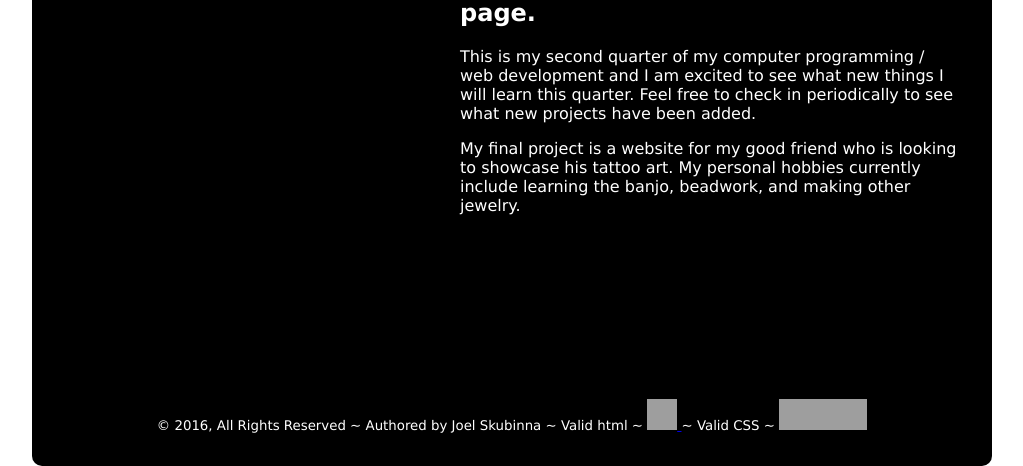
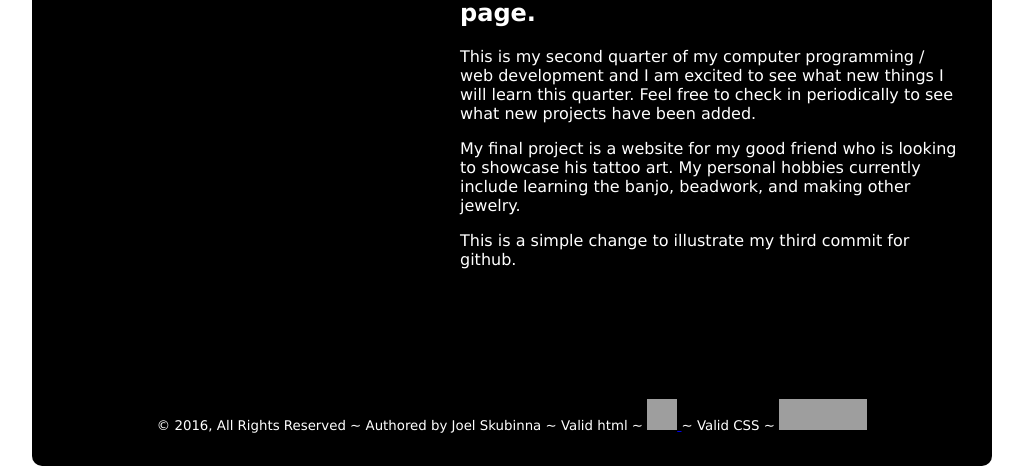
Before and after one commit to jskubinna206/sum18-web120, a PHP site: page /index.php in a window 1280 px wide. Shown: the part 608-1074 px from the top of the page, without its empty margins (128-1151 px from the left). Run offline with PHP 8.4, Linux system fonts and the light colour scheme; grey boxes are pictures that could not be loaded.

Commit message:
adds line of text to index.php
for demonstration purposes

```diff
--- a/web120/includes/portalConfig.php
+++ b/web120/includes/portalConfig.php
@@ -53,7 +53,7 @@ function makeLinks($nav1)
     foreach($nav1 as $url => $text){
 
         if($url == THIS_PAGE){
-            $myReturn .= "<li><a class=\"selected\" href=\"$url\">$text</a></li>";
+            $myReturn .= "<li><a class=\"selected\"  href=\"$url\">$text</a></li>";
         }else{
             $myReturn .= "<li><a href=\"$url\">$text</a></li>";
         }
--- a/web120/index.php
+++ b/web120/index.php
@@ -9,6 +9,7 @@
             	<h2>Welcome to my WEB 120 portal page.</h2>
                 <p>This is my second quarter of my computer programming / web development and I am excited to see what new things I will learn this quarter. Feel free to check in periodically to see what new projects have been added.</p>
                 <p>My final project is a website for my good friend who is looking to showcase his tattoo art. My personal hobbies currently include learning the banjo, beadwork, and making other jewelry.</p>
+                <p>This is a simple change to illustrate my third commit for github.</p>
 
             </div>
         </div>
```
